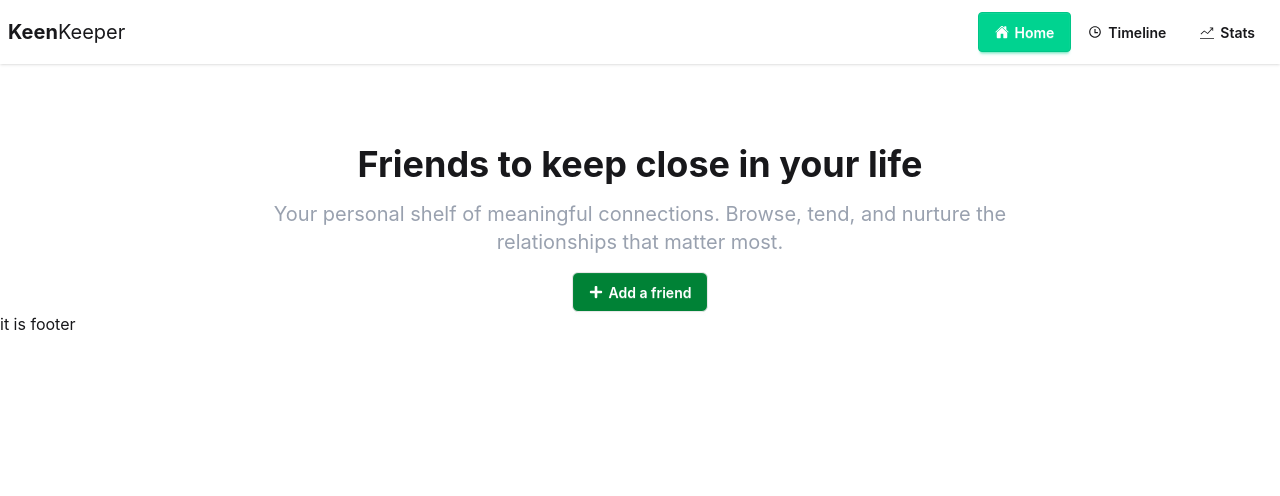
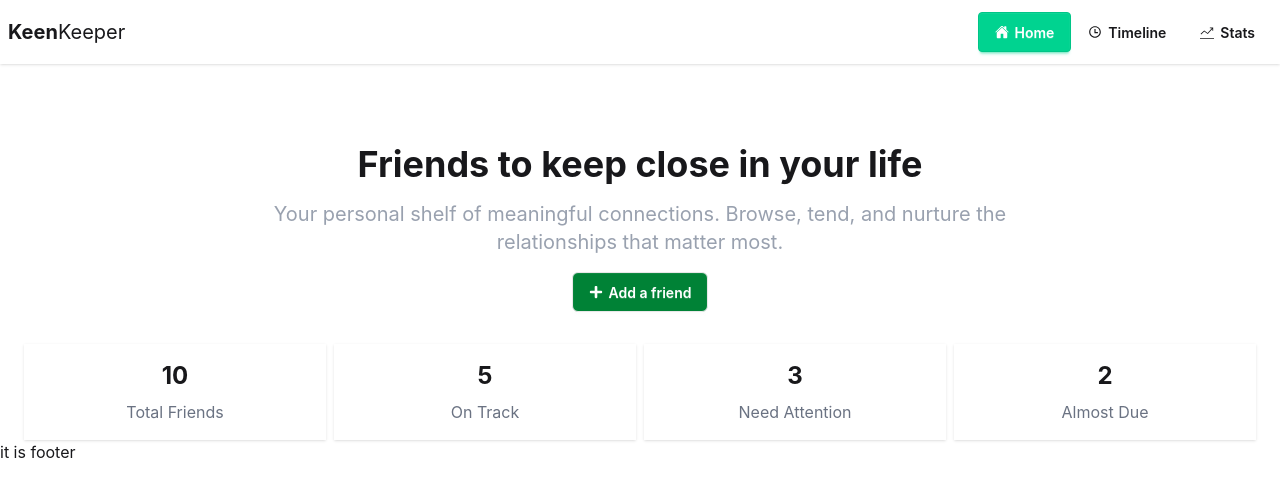
Before and after one commit to Kazi-Tafhimul/KeenKeeper, a React (Vite) app: page / in a window 1280 px wide. Shown: the top 496 px of the page. Built offline with nearby package versions, Linux system fonts and the light colour scheme.

Commit message:
summary card section done

```diff
--- /dev/null
+++ b/public/friends.json
@@ -0,0 +1,122 @@
+[
+  {
+    "id": 1,
+    "name": "David Kim",
+    "picture": "https://randomuser.me/api/portraits/men/32.jpg",
+    "email": "david.kim@gmail.com",
+    "days_since_contact": 5,
+    "status": "on-track",
+    "tags": ["work", "mentor"],
+    "bio": "Senior developer at my company. Great at explaining complex problems over coffee.",
+    "goal": 14,
+    "next_due_date": "2025-07-25"
+  },
+  {
+    "id": 2,
+    "name": "Emma Wilson",
+    "picture": "https://randomuser.me/api/portraits/women/44.jpg",
+    "email": "emma.wilson@yahoo.com",
+    "days_since_contact": 22,
+    "status": "overdue",
+    "tags": ["family", "travel buddy"],
+    "bio": "My cousin who lives in Seattle. We plan a trip together every summer.",
+    "goal": 14,
+    "next_due_date": "2025-07-10"
+  },
+  {
+    "id": 3,
+    "name": "Lisa Nakamura",
+    "picture": "https://randomuser.me/api/portraits/women/68.jpg",
+    "email": "lisa.nakamura@outlook.com",
+    "days_since_contact": 8,
+    "status": "on-track",
+    "tags": ["college", "study partner"],
+    "bio": "Met during freshman year. She helped me survive calculus and we've been close since.",
+    "goal": 10,
+    "next_due_date": "2025-07-22"
+  },
+  {
+    "id": 4,
+    "name": "James Wright",
+    "picture": "https://randomuser.me/api/portraits/men/75.jpg",
+    "email": "james.wright@gmail.com",
+    "days_since_contact": 30,
+    "status": "overdue",
+    "tags": ["hobby", "gym partner"],
+    "bio": "Gym buddy for the last three years. Always pushes me to hit one more rep.",
+    "goal": 7,
+    "next_due_date": "2025-07-05"
+  },
+  {
+    "id": 5,
+    "name": "Sarah Patel",
+    "picture": "https://randomuser.me/api/portraits/women/52.jpg",
+    "email": "sarah.patel@gmail.com",
+    "days_since_contact": 3,
+    "status": "on-track",
+    "tags": ["neighbor", "close friend"],
+    "bio": "Lives two doors down. We share recipes and watch movies on weekends.",
+    "goal": 7,
+    "next_due_date": "2025-07-18"
+  },
+  {
+    "id": 6,
+    "name": "Michael Chen",
+    "picture": "https://randomuser.me/api/portraits/men/22.jpg",
+    "email": "michael.chen@hotmail.com",
+    "days_since_contact": 15,
+    "status": "almost-due",
+    "tags": ["college", "roommate"],
+    "bio": "Former roommate from college. Now works in finance in New York City.",
+    "goal": 14,
+    "next_due_date": "2025-07-16"
+  },
+  {
+    "id": 7,
+    "name": "Olivia Martinez",
+    "picture": "https://randomuser.me/api/portraits/women/33.jpg",
+    "email": "olivia.martinez@gmail.com",
+    "days_since_contact": 1,
+    "status": "on-track",
+    "tags": ["work", "lunch buddy"],
+    "bio": "Joined the design team last year. We grab lunch together almost every day.",
+    "goal": 7,
+    "next_due_date": "2025-07-20"
+  },
+  {
+    "id": 8,
+    "name": "Ryan Thompson",
+    "picture": "https://randomuser.me/api/portraits/men/45.jpg",
+    "email": "ryan.thompson@gmail.com",
+    "days_since_contact": 45,
+    "status": "overdue",
+    "tags": ["school friend", "gaming"],
+    "bio": "Best friend from high school. We used to play games all night. Miss those days.",
+    "goal": 30,
+    "next_due_date": "2025-06-28"
+  },
+  {
+    "id": 9,
+    "name": "Priya Sharma",
+    "picture": "https://randomuser.me/api/portraits/women/71.jpg",
+    "email": "priya.sharma@outlook.com",
+    "days_since_contact": 10,
+    "status": "almost-due",
+    "tags": ["family", "cousin"],
+    "bio": "My favorite cousin. She's a doctor in Chicago and always gives the best advice.",
+    "goal": 10,
+    "next_due_date": "2025-07-14"
+  },
+  {
+    "id": 10,
+    "name": "Daniel Brooks",
+    "picture": "https://randomuser.me/api/portraits/men/61.jpg",
+    "email": "daniel.brooks@gmail.com",
+    "days_since_contact": 6,
+    "status": "on-track",
+    "tags": ["hobby", "hiking"],
+    "bio": "Met at a hiking trail last year. Now we explore a new trail every other weekend.",
+    "goal": 14,
+    "next_due_date": "2025-07-26"
+  }
+]
--- /dev/null
+++ b/src/components/friends/FriendsCard.jsx
@@ -0,0 +1,11 @@
+import React from 'react';
+
+const FriendsCard = () => {
+    return (
+        <div>
+
+        </div>
+    );
+};
+
+export default FriendsCard;
--- /dev/null
+++ b/src/components/summarycard/SummaryCard.jsx
@@ -0,0 +1,18 @@
+import React from 'react';
+
+const SummaryCard = ({title,value}) => {
+    return (
+
+
+        <div className='shadow-sm p-4 flex-col justify-center items-center text-center'>
+            <h2 className='mb-2 text-2xl font-bold'>{value}</h2>
+            <p className='mt-2 text-gray-500'>{title}</p>
+
+
+
+        </div>
+
+    );
+};
+
+export default SummaryCard;
--- a/src/pages/HomePage.jsx
+++ b/src/pages/HomePage.jsx
@@ -1,7 +1,22 @@
 import React from 'react';
 import { FaPlus } from 'react-icons/fa';
+import { useLoaderData } from 'react-router';
+import SummaryCard from '../components/summarycard/SummaryCard';
+
 
 const HomePage = () => {
+    const friends = useLoaderData();
+    const totalFriends = friends.length;
+    const onTrack = friends.filter(f => f.status === "on-track").length;
+    const needAttention = friends.filter(f => f.status === "overdue").length;
+    const interactionThisMonth = friends.filter(f => f.status === "almost-due").length;
+    const statsData = [
+        {title:"Total Friends", value: totalFriends},
+        {title: "On Track", value: onTrack},
+        {title:"Need Attention", value:needAttention},
+        {title:"Almost Due", value:interactionThisMonth}
+    ]
+
     return (
         <div>
             <div className='flex flex-col justify-center items-center mt-20'>
@@ -10,6 +25,17 @@ const HomePage = () => {
 relationships that matter most.</p>
                <button className='btn bg-green-700 text-white mt-4 border rounded-md hover:bg-green-500'><FaPlus/>Add a friend</button>
             </div>
+            <div className='grid grid-cols-2 md:grid-cols-4 gap-2 mt-8 mx-6'>
+                {
+                    statsData.map((stat,index) => (
+                        <SummaryCard
+                        key={index}
+                        title={stat.title}
+                        value={stat.value}></SummaryCard>
+                    ))
+                }
+            </div>
+
 
         </div>
     );
--- a/src/routes/Routes.jsx
+++ b/src/routes/Routes.jsx
@@ -13,7 +13,9 @@ export const router = createBrowserRouter([
         children:[
             {
                 index:true,
-                element:<HomePage></HomePage>
+                element:<HomePage></HomePage>,
+                loader: () => fetch('/friends.json')
+
             },
             {
                 path:"/stats",
```
